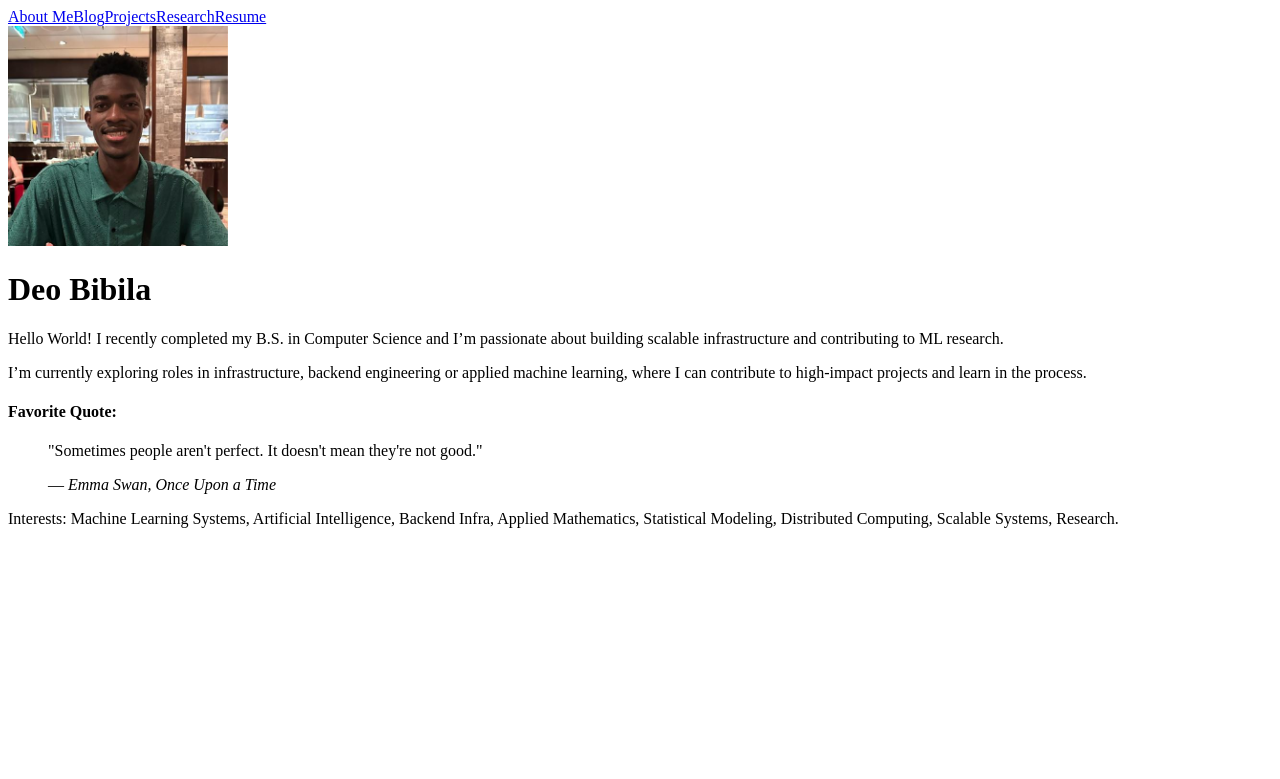
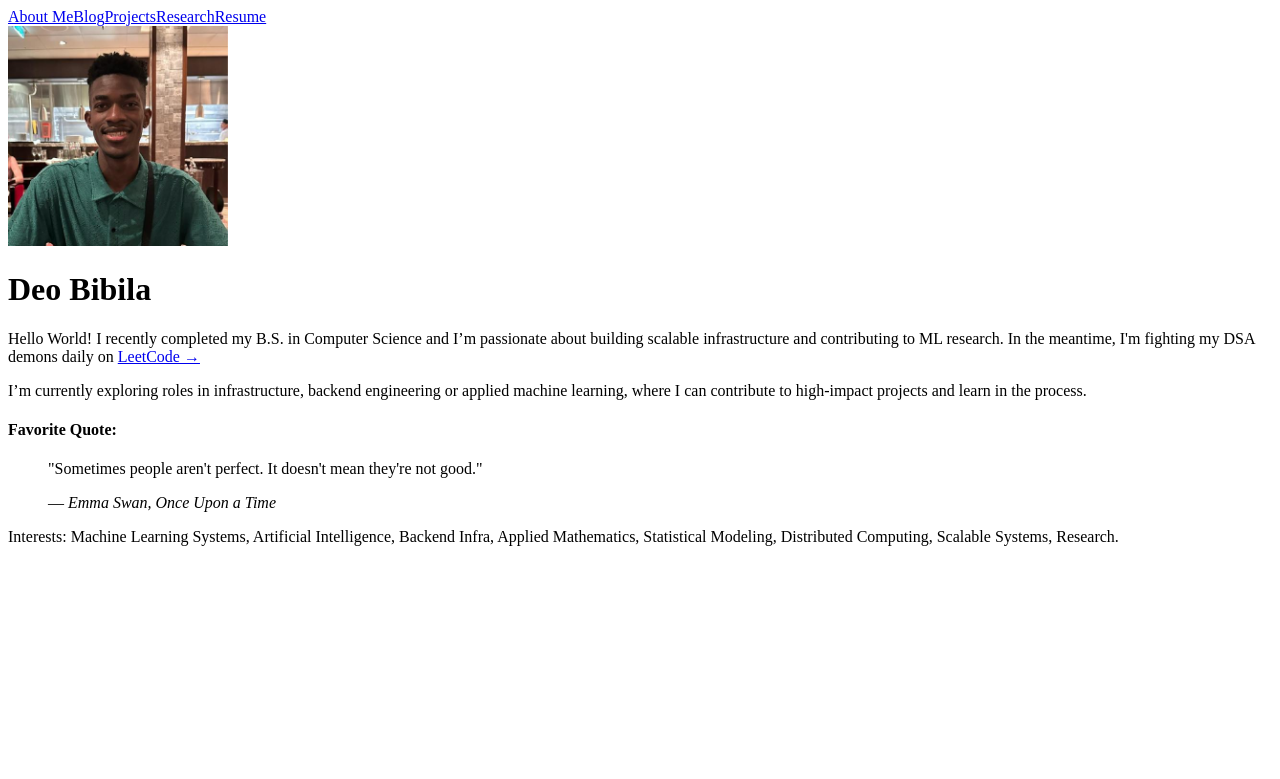
Before and after one commit to deobibila/portfolio-website, a Next.js app: page / in a window 1280 px wide. Shown: the top 779 px of the page. Built offline with nearby package versions, Linux system fonts and the light colour scheme; no server answers.

Commit message:
Added Leetcode Link

```diff
--- a/pages/index.tsx
+++ b/pages/index.tsx
@@ -46,6 +46,15 @@
             </h1>
             <p>Hello World! I recently completed my B.S. in Computer Science and I’m passionate about building scalable
               infrastructure and contributing to ML research.
+              In the meantime, I'm fighting my DSA demons daily on{" "}
+              <a
+                  href="https://leetcode.com/u/deobibila/"
+                  target="_blank"
+                  rel="noopener noreferrer"
+                  className="text-blue-500 hover:underline"
+              >
+                LeetCode →
+              </a>
             </p>
 
 
```
